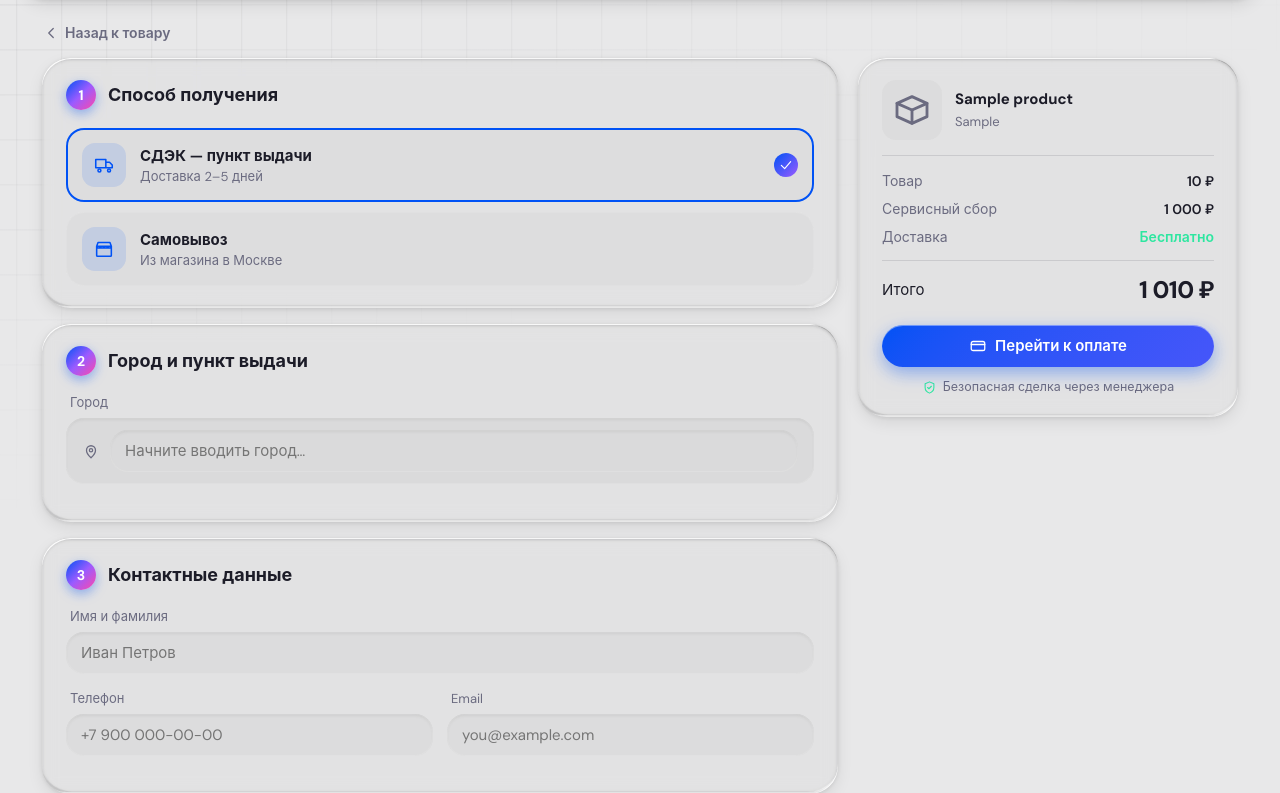
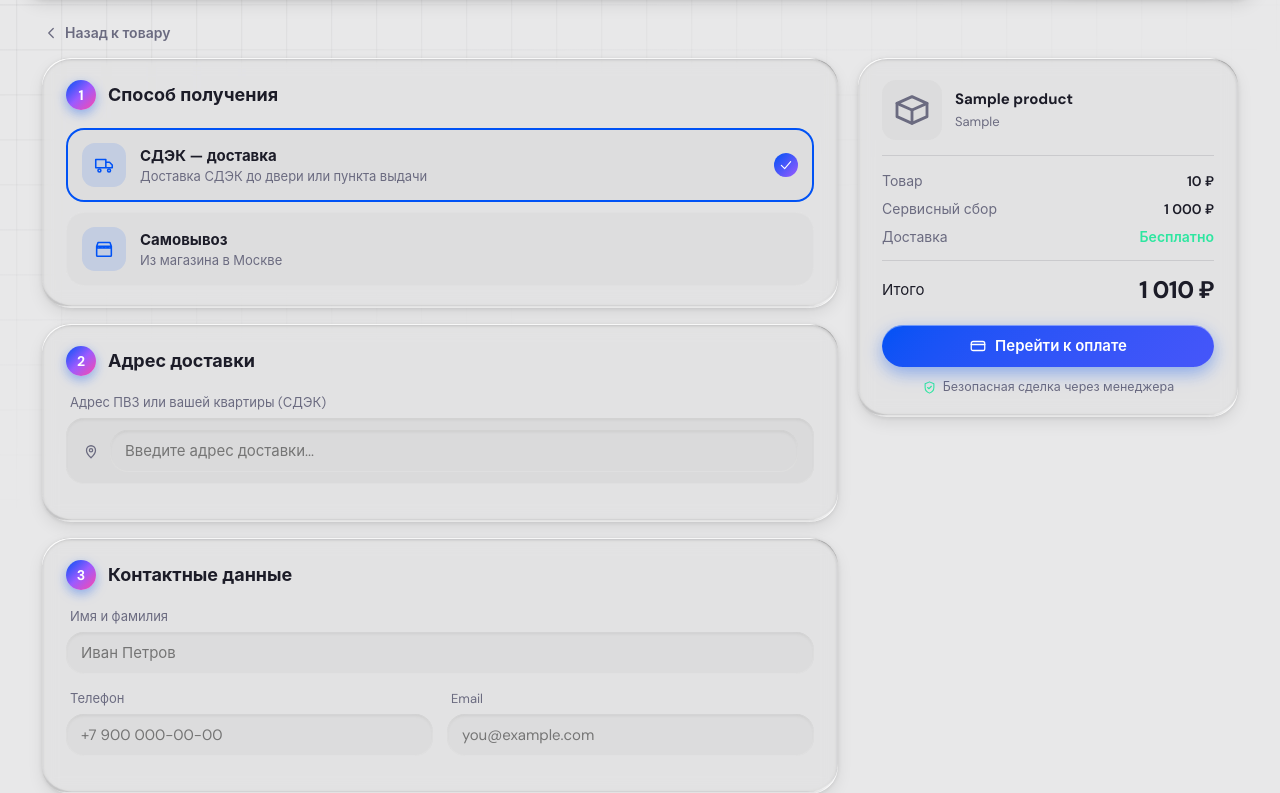
Before and after one commit to beabshard-code/iPoint, a Flask app: page /product/1/buy in a window 1280 px wide. Shown: the part 100-893 px from the top of the page. Run offline with Flask 3, Linux system fonts and the light colour scheme; tables that the repository leaves empty hold one stand-in row (values such as "Sample post"); some libraries are stand-ins or nearby versions.

Commit message:
Apply custom address inputs, username logs, button formatting

```diff
--- a/templates/checkout.html
+++ b/templates/checkout.html
@@ -11,13 +11,17 @@
       <div class="delivery-opts">
         <label class="delivery-opt active" data-method="cdek">
           <input type="radio" name="method" value="cdek" checked hidden>
-          <span class="do-ic">{{ icon('truck', 22) }}</span>
-          <span class="do-txt"><b>СДЭК — пункт выдачи</b><small>Доставка 2–5 дней</small></span>
+          <span class="do-ic">
+            {{ icon('truck', 22) }}
+          </span>
+          <span class="do-txt"><b>СДЭК — доставка</b><small>Доставка СДЭК до двери или пункта выдачи</small></span>
           <span class="do-check">{{ icon('check', 16) }}</span>
         </label>
         <label class="delivery-opt" data-method="pickup">
           <input type="radio" name="method" value="pickup" hidden>
-          <span class="do-ic">{{ icon('store', 22) }}</span>
+          <span class="do-ic">
+            {{ icon('store', 22) }}
+          </span>
           <span class="do-txt"><b>Самовывоз</b><small>Из магазина в Москве</small></span>
           <span class="do-check">{{ icon('check', 16) }}</span>
         </label>
@@ -25,17 +29,15 @@
     </div>
 
     <div class="co-step glass" id="cityStep">
-      <div class="co-step__head"><span class="co-num">2</span><h3>Город и пункт выдачи</h3></div>
-      <div class="form-group">
-        <label>Город</label>
-        <div class="ac" id="cityAc">
-          <div class="ac__field">{{ icon('pin', 18) }}<input type="text" id="cityInput" placeholder="Начните вводить город…" autocomplete="off"></div>
-          <div class="ac__panel" id="cityPanel"></div>
+      <div class="co-step__head"><span class="co-num">2</span><h3>Адрес доставки</h3></div>
+      <div class="form-group" id="addressGroup">
+        <label id="addressLabel">Адрес ПВЗ или вашей квартиры (СДЭК)</label>
+        <div class="ac">
+          <div class="ac__field">
+            {{ icon('pin', 18) }}
+            <input type="text" id="addressInput" placeholder="Введите адрес доставки..." autocomplete="off">
+          </div>
         </div>
-      </div>
-      <div class="form-group" id="pvzGroup" style="display:none">
-        <label>Пункт выдачи СДЭК</label>
-        <div class="pvz-list" id="pvzList"></div>
       </div>
     </div>
 
@@ -66,8 +68,6 @@
     </div>
   </aside>
 </div>
-
-<a class="manager-link" href="https://t.me/iPointManager" target="_blank" rel="noopener" hidden id="managerLink"></a>
 {% endblock %}
 {% block scripts %}
 <script>
@@ -90,82 +90,53 @@
   phoneEl.addEventListener('focus', () => { if (!phoneEl.value) phoneEl.value = '+7 '; });
 
   const opts = document.querySelectorAll('.delivery-opt');
-  const cityStep = document.getElementById('cityStep');
-  const pvzGroup = document.getElementById('pvzGroup');
+  const addressLabel = document.getElementById('addressLabel');
+  const addressInput = document.getElementById('addressInput');
   let method = 'cdek';
+
   opts.forEach(o => o.addEventListener('click', () => {
     opts.forEach(x => x.classList.remove('active'));
     o.classList.add('active');
     o.querySelector('input').checked = true;
     method = o.dataset.method;
-    pvzGroup.style.display = 'none';
-    document.getElementById('pvzList').innerHTML = '';
+    if (method === 'cdek') {
+      addressLabel.textContent = 'Адрес ПВЗ или вашей квартиры (СДЭК)';
+      addressInput.placeholder = 'Введите адрес доставки...';
+    } else {
+      addressLabel.textContent = 'Адрес для самовывоза в Москве';
+      addressInput.placeholder = 'Например: Москва, ул. Ленина, д. 5';
+    }
   }));
-
-  const cityInput = document.getElementById('cityInput');
-  const cityPanel = document.getElementById('cityPanel');
-  let selectedCity = '';
-  let t;
-  cityInput.addEventListener('input', () => {
-    selectedCity = '';
-    clearTimeout(t);
-    const q = cityInput.value.trim();
-    if (q.length < 2) { cityPanel.classList.remove('open'); return; }
-    t = setTimeout(() => {
-      fetch('/api/cities?q=' + encodeURIComponent(q)).then(r => r.json()).then(d => {
-        cityPanel.innerHTML = '';
-        if (!d.cities.length) { cityPanel.classList.remove('open'); return; }
-        d.cities.forEach(c => {
-          const item = document.createElement('div');
-          item.className = 'ac__opt';
-          item.textContent = c;
-          item.addEventListener('click', () => {
-            cityInput.value = c; selectedCity = c;
-            cityPanel.classList.remove('open');
-            if (method === 'cdek') loadPvz(c);
-          });
-          cityPanel.appendChild(item);
-        });
-        cityPanel.classList.add('open');
-      });
-    }, 300);
-  });
-  document.addEventListener('click', e => { if (!e.target.closest('#cityAc')) cityPanel.classList.remove('open'); });
-
-  function loadPvz(city){
-    if (method !== 'cdek') return;
-    fetch('/api/pickup?city=' + encodeURIComponent(city)).then(r => r.json()).then(d => {
-      const list = document.getElementById('pvzList');
-      list.innerHTML = '';
-      d.points.forEach((p, i) => {
-        const el = document.createElement('label');
-        el.className = 'pvz-item' + (i === 0 ? ' active' : '');
-        el.innerHTML = '<input type="radio" name="pvz" value="' + p.code + '" ' + (i===0?'checked':'') + ' hidden><div><b>' + p.name + '</b><small>' + p.address + ' · ' + p.work + '</small></div>';
-        el.addEventListener('click', () => {
-          list.querySelectorAll('.pvz-item').forEach(x => x.classList.remove('active'));
-          el.classList.add('active'); el.querySelector('input').checked = true;
-        });
-        list.appendChild(el);
-      });
-      pvzGroup.style.display = d.points.length ? 'flex' : 'none';
-    });
-  }
 
   document.getElementById('payBtn').addEventListener('click', () => {
     const name = document.getElementById('buyerName').value.trim().replace(/\s+/g, ' ');
     const phone = document.getElementById('buyerPhone').value.trim();
     const email = document.getElementById('buyerEmail').value.trim();
+    const address = addressInput.value.trim();
     const phoneDigits = phone.replace(/\D/g, '');
-    if (method === 'cdek' && !selectedCity) { window.toast('Выберите город доставки', 'error'); return; }
+
+    if (!address) { window.toast('Введите адрес доставки', 'error'); return; }
     const nameParts = name.split(' ').filter(Boolean);
     if (nameParts.length !== 2) { window.toast('Укажите имя и фамилию (два слова)', 'error'); return; }
     if (phoneDigits.length !== 11) { window.toast('Введите телефон полностью', 'error'); return; }
     if (!email || !email.includes('@') || !/^[^\s@]+@[^\s@]+\.[^\s@]+$/.test(email)) { window.toast('Введите корректный email', 'error'); return; }
+
+    let tg = window.Telegram && window.Telegram.WebApp;
+    let username = '';
+    if (tg && tg.initDataUnsafe && tg.initDataUnsafe.user) {
+      username = tg.initDataUnsafe.user.username ? '@' + tg.initDataUnsafe.user.username : '';
+    }
+
+    var buyerDetails = name + ' / ' + phone + ' / ' + email;
+    if (username) buyerDetails += ' / ' + username;
+    buyerDetails += ' \n📍 Адрес: ' + address + ' (' + (method === 'cdek' ? 'СДЭК' : 'Самовывоз') + ')';
+
     if (window.sendPurchaseLog) {
       window.sendPurchaseLog(
         '{{ product.title }}',
         {{ product.price }},
-        name + ' / ' + phone + ' / ' + email
+        buyerDetails,
+        {{ product.id }}
       );
     }
     window.toast('Перенаправляем к менеджеру…', 'success');
```
